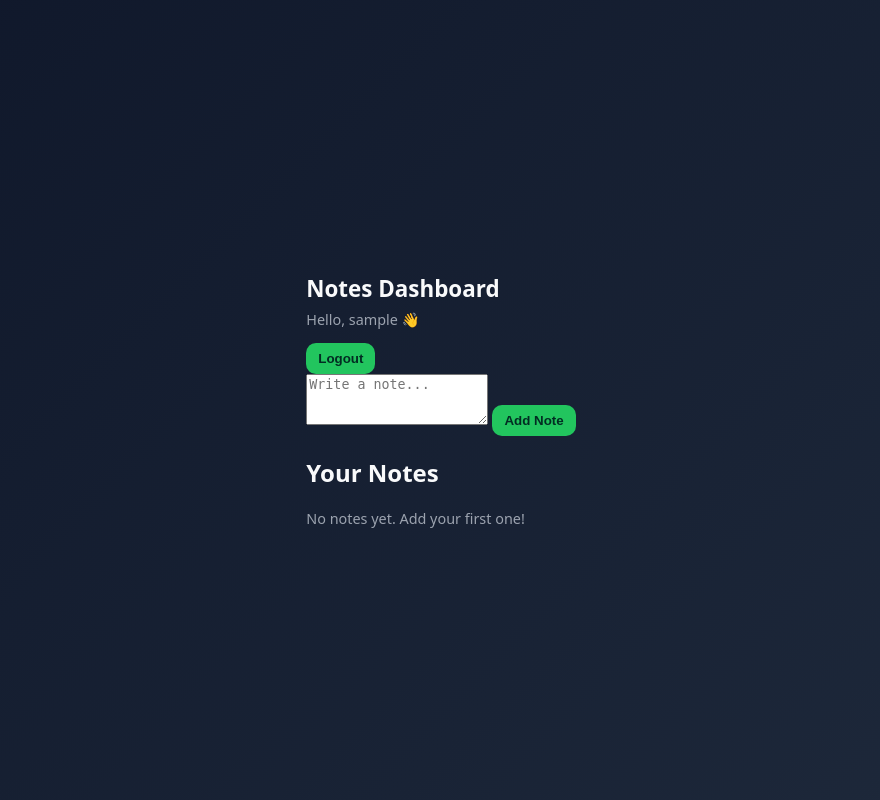
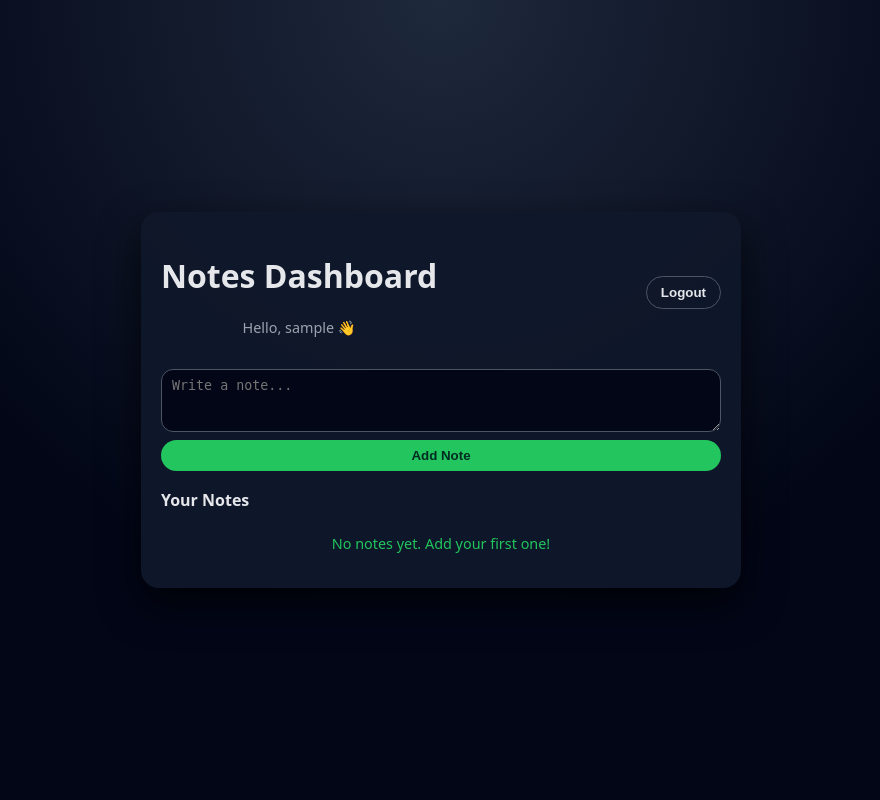
Before and after one commit to Purna760/flask-mobile-app, a Flask app: page /dashboard in a window 1280 px wide. Shown: the whole page, without its empty margins (199-1079 px from the left). Run offline with Flask 3, Linux system fonts and the light colour scheme; the visitor is signed in with stand-in values (Sample User, id 1); data that the repository does not hold is empty.

Commit message:
Update style.css

```diff
--- a/static/style.css
+++ b/static/style.css
@@ -1,59 +1,97 @@
-* {
+*,
+*::before,
+*::after {
   box-sizing: border-box;
 }
 
 body {
   font-family: system-ui, -apple-system, BlinkMacSystemFont, "Segoe UI", sans-serif;
-  background: linear-gradient(135deg, #0f172a, #1e293b);
-  color: #f9fafb;
+  background: radial-gradient(circle at top, #1e293b, #020617 60%);
+  color: #e5e7eb;
+  margin: 0;
+  min-height: 100vh;
   display: flex;
   justify-content: center;
   align-items: center;
-  min-height: 100vh;
-  margin: 0;
 }
 
-.container {
-  background: rgba(15, 23, 42, 0.95);
-  padding: 20px;
-  border-radius: 16px;
-  box-shadow: 0 12px 30px rgba(0,0,0,0.6);
-  width: 90%;
-  max-width: 420px;
-  text-align: center;
-  border: 1px solid #1f2937;
+.page {
+  width: 100%;
+  padding: 16px;
+  display: flex;
+  justify-content: center;
 }
 
-h1 {
-  margin-bottom: 6px;
-  font-size: 1.4rem;
+.card {
+  background: rgba(15, 23, 42, 0.96);
+  border-radius: 18px;
+  padding: 20px;
+  box-shadow: 0 16px 40px rgba(0, 0, 0, 0.7);
+  width: 100%;
+  max-width: 450px;
 }
 
-p {
-  margin-top: 0;
-  font-size: 0.9rem;
-  color: #9ca3af;
+/* Auth */
+
+.auth-card h1 {
+  margin: 0 0 4px;
+  text-align: center;
 }
 
-.form-row {
-  display: flex;
-  gap: 8px;
-  margin: 16px 0;
+.muted {
+  color: #9ca3af;
+  font-size: 0.9rem;
+  margin: 0 0 16px;
+  text-align: center;
 }
 
-input {
+.tabs {
+  display: flex;
+  gap: 4px;
+  margin-bottom: 12px;
+}
+
+.tab-button {
   flex: 1;
   padding: 8px;
-  border-radius: 10px;
+  border-radius: 999px;
+  border: 1px solid #4b5563;
+  background: transparent;
+  color: #e5e7eb;
+  font-weight: 500;
+}
+
+.tab-button.active {
+  background: #22c55e;
+  color: #022c22;
+  border-color: #16a34a;
+}
+
+.tab-panel {
+  display: none;
+  margin-top: 8px;
+}
+
+.tab-panel.active {
+  display: flex;
+  flex-direction: column;
+  gap: 8px;
+}
+
+input,
+textarea {
+  width: 100%;
+  padding: 8px 10px;
+  border-radius: 12px;
   border: 1px solid #4b5563;
   background: #020617;
   color: #e5e7eb;
 }
 
 button {
-  padding: 8px 12px;
-  border-radius: 10px;
   border: none;
+  border-radius: 999px;
+  padding: 8px 14px;
   font-weight: 600;
   cursor: pointer;
   background: #22c55e;
@@ -64,7 +102,92 @@ button:active {
   transform: scale(0.97);
 }
 
-#result {
-  margin-top: 12px;
-  font-size: 1.1rem;
+button.outline {
+  background: transparent;
+  color: #e5e7eb;
+  border: 1px solid #4b5563;
 }
+
+button.small {
+  padding: 4px 8px;
+  font-size: 0.8rem;
+}
+
+button.danger {
+  background: #ef4444;
+  color: #fee2e2;
+}
+
+.message {
+  margin-top: 10px;
+  font-size: 0.9rem;
+  text-align: center;
+  color: #22c55e;
+}
+
+.message.error {
+  color: #f97316;
+}
+
+/* Dashboard */
+
+.dashboard-card {
+  max-width: 600px;
+}
+
+.dash-header {
+  display: flex;
+  justify-content: space-between;
+  align-items: center;
+  gap: 8px;
+}
+
+.note-form {
+  margin-top: 16px;
+  display: flex;
+  flex-direction: column;
+  gap: 8px;
+}
+
+.section-title {
+  margin-top: 18px;
+  font-size: 1rem;
+}
+
+.notes-list {
+  list-style: none;
+  padding: 0;
+  margin: 10px 0 0;
+  display: flex;
+  flex-direction: column;
+  gap: 10px;
+  max-height: 260px;
+  overflow-y: auto;
+}
+
+.note-item {
+  background: #020617;
+  border-radius: 14px;
+  padding: 10px;
+  border: 1px solid #1f2937;
+  display: grid;
+  grid-template-columns: 1fr auto;
+  grid-template-rows: auto auto;
+  gap: 4px 8px;
+}
+
+.note-content {
+  grid-column: 1 / 2;
+  font-size: 0.95rem;
+}
+
+.note-meta {
+  grid-column: 1 / 2;
+  font-size: 0.75rem;
+  color: #6b7280;
+}
+
+.note-item button {
+  grid-row: 1 / 3;
+  align-self: center;
+}
```
